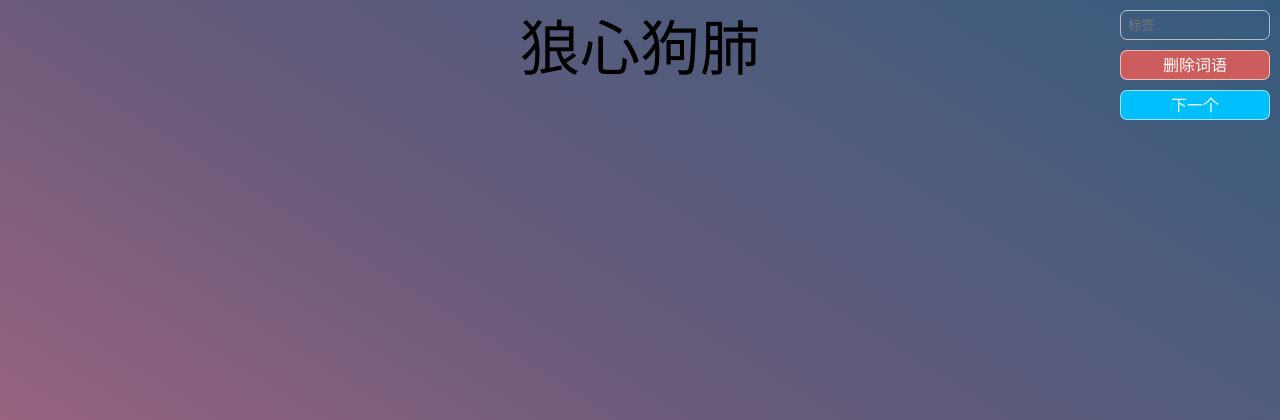
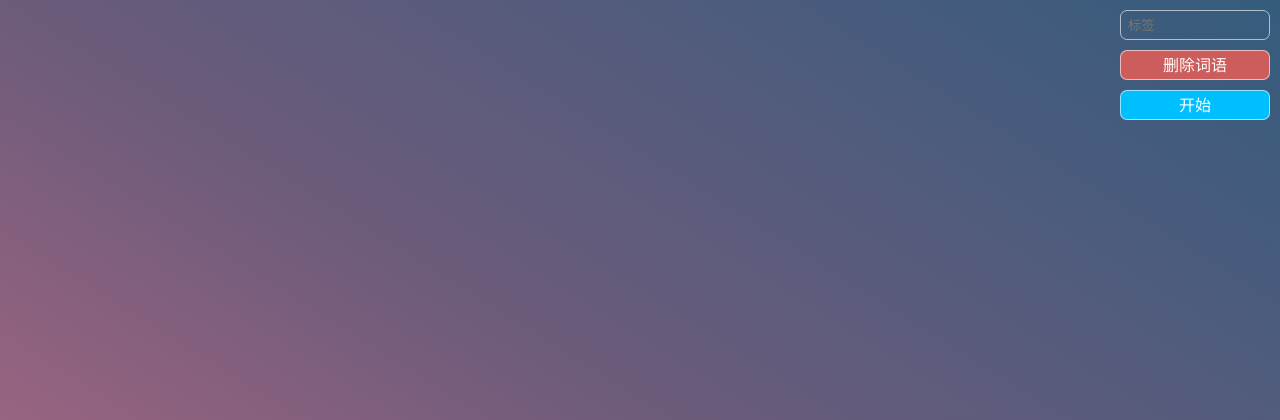
Before and after one commit to Jyonn/Hiphop, a Django app: page /tagger in a window 1280 px wide. Shown: the top 420 px of the page. Run offline with Django 3.2, Linux system fonts and the light colour scheme; data that the repository does not hold is empty; parts of the project's set-up code (start-up, migrations or seed data) failed here and were passed over.

Commit message:
完成！

```diff
--- a/templates/tagger.html
+++ b/templates/tagger.html
@@ -96,20 +96,25 @@
         color: white;
     }
 
-    .op-box #next-btn {
+    .op-box #next-btn, #start-btn {
         top: 90px;
         background: deepskyblue;
         color: white;
     }
 
+    .op-box .btn.inactive {
+        display: none;
+    }
+
 </style>
 <body>
-    <div class="phrase-container" id="phrase-container">狼心狗肺</div>
+    <div class="phrase-container" id="phrase-container"></div>
     <div class="tag-container" id="tag-container"></div>
     <div class="op-box">
         <input type="text" maxlength="10" placeholder="标签" id="tag-input"/>
         <div class="btn" id="delete-phrase-btn" onclick="update_phrase(true)">删除词语</div>
-        <div class="btn" id="next-btn" onclick="update_phrase()">下一个</div>
+        <div class="btn inactive" id="next-btn" onclick="update_phrase()">下一个</div>
+        <div class="btn active" id="start-btn" onclick="start()">开始</div>
     </div>
 </body>
 <script>
@@ -119,8 +124,20 @@
     let tagContainer = document.getElementById('tag-container');
     let phraseContainer = document.getElementById('phrase-container');
 
+    let is_start = false;
+    let nextBtn = document.getElementById('next-btn'),
+        startBtn = document.getElementById('start-btn');
+
+    function start() {
+        deactivate(startBtn);
+        activate(nextBtn);
+        is_start = true;
+        show_next_phrase();
+    }
 
     function update_phrase(del=false) {
+        if (!is_start)
+            return;
         let tags = [];
         for (let i in tag_dict) {
             if (tag_dict.hasOwnProperty(i)) {
```
